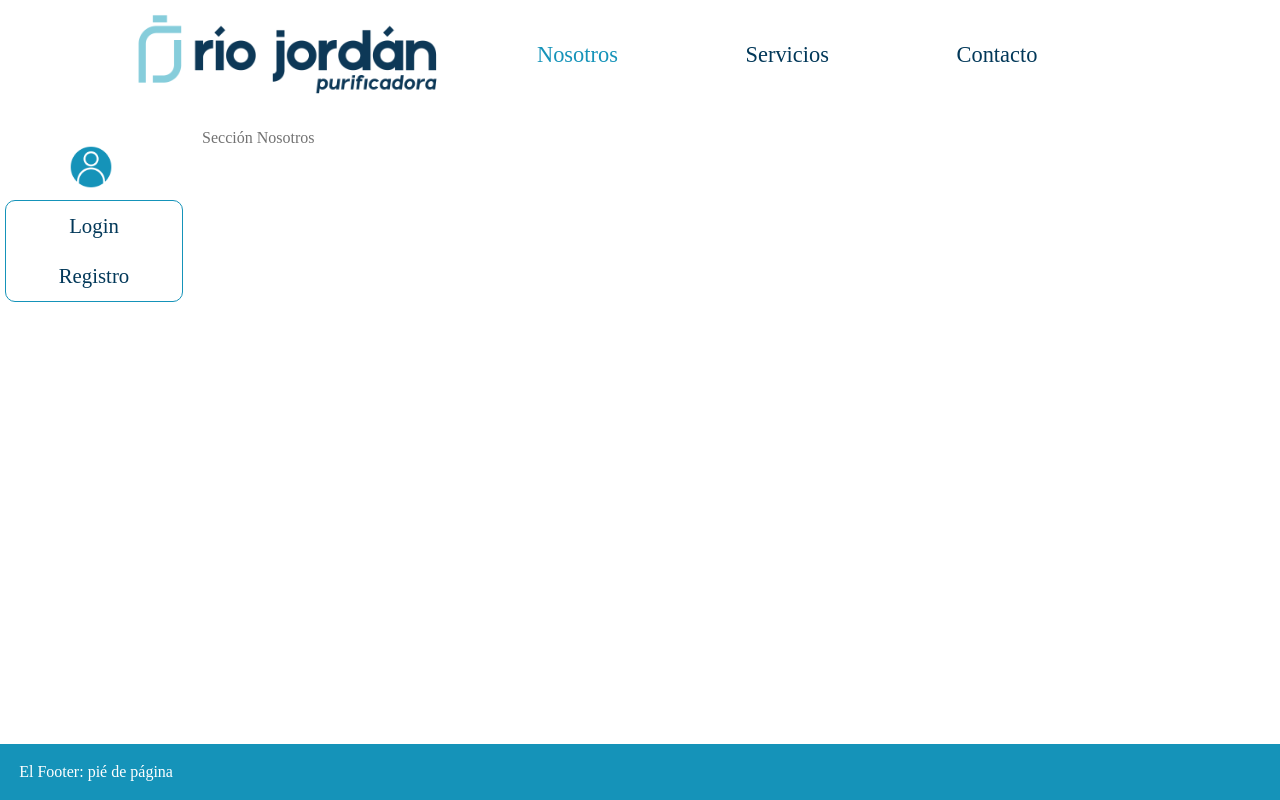
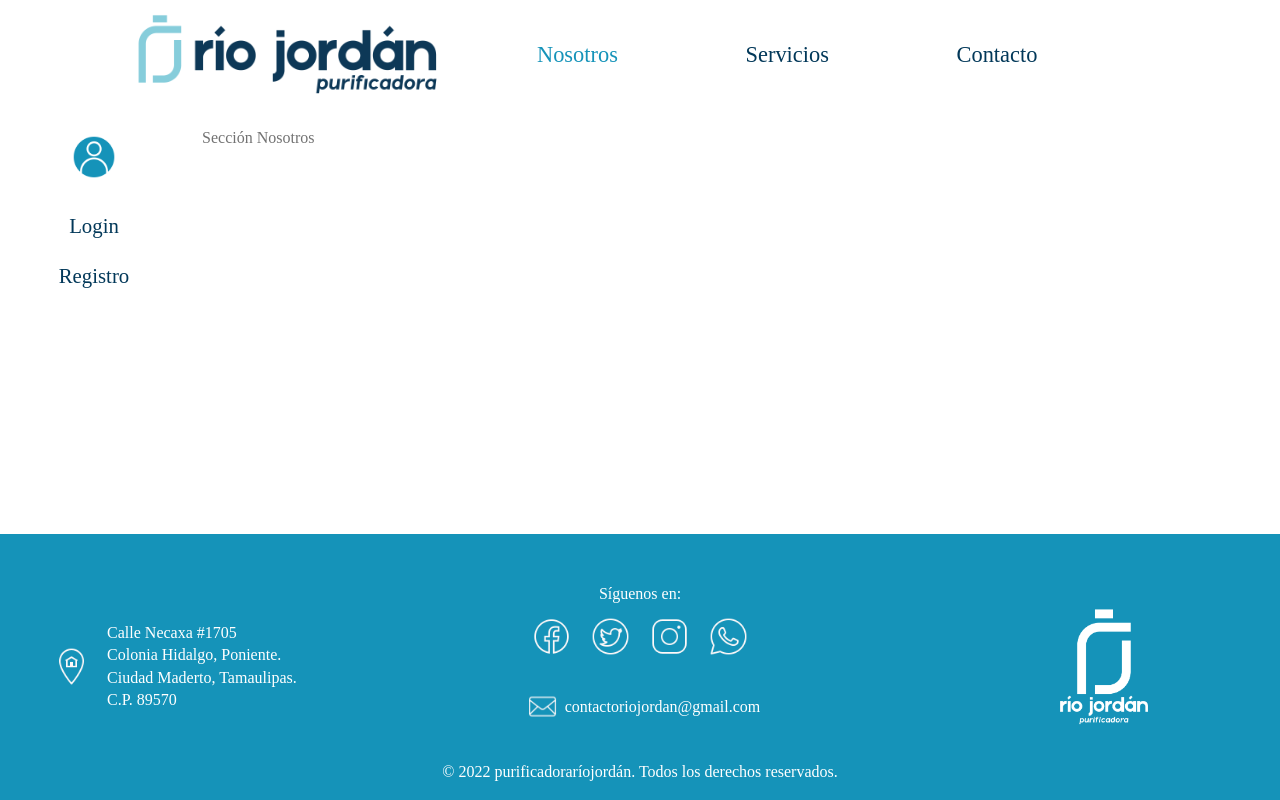
Before and after one commit to JustLearningMX/purificadora, a PHP site: page / in a window 1280 px wide. Run offline with PHP 8.4, Linux system fonts and the light colour scheme.

Commit message:
Avances en sección Footer

```diff
--- a/index.html
+++ b/index.html
@@ -93,7 +93,36 @@
 
     <!-- Pie de página -->
     <footer id="footer">
-
+        <section class="areaDireccion">
+            <img class="iconAddress" src="./source/assets/icons/iconAddress.png" alt="icono-direccion">
+            <div>
+                <p> Calle Necaxa #1705 </p>
+                <p> Colonia Hidalgo, Poniente. </p>
+                <p> Ciudad Maderto, Tamaulipas. </p>
+                <p> C.P. 89570 </p>
+            </div>
+        </section>
+        <section class="areaRedesSociales">
+            <p> Síguenos en: </p>
+            <div class="iconosContenedor">
+                <img src="./source/assets/icons/iconFacebook.png" alt="icono-facebook" class="imagenesIconos">
+                <img src="./source/assets/icons/iconTwitter.png" alt="icono-twitter" class="imagenesIconos">
+                <img src="./source/assets/icons/iconInstagram.png" alt="icono-instagram" class="imagenesIconos">
+                <img src="./source/assets/icons/iconWhatsapp.png" alt="icono-whatsapp" class="imagenesIconos">
+            </div>
+            <!-- <p> Contáctanos: </p> -->
+            <div class="iconosContactanos">
+                <img src="./source/assets/icons/iconEmail.png" alt="icono-email" class="imagenesIconos"> contactoriojordan@gmail.com
+            </div>
+        </section>
+        <section class="areaDerechos">
+            <p>
+                © 2022 purificadoraríojordán. Todos los derechos reservados.
+            </p>
+        </section>
+        <section class="logoFooter">
+            <img class="logoBotellon" src="./source/assets/logo-footer.png" alt="logo-purificadora">
+        </section>
     </footer>
 </body>
 </html>
--- a/source/components/footer.js
+++ b/source/components/footer.js
@@ -2,7 +2,7 @@
  * Construye el FOOTER de la página
  */
 
-const footer = document.querySelector('#footer');
-const p = document.createElement('p');
-p.textContent = 'El Footer: pié de página';
-footer.appendChild(p);
+// const footer = document.querySelector('#footer');
+// const p = document.createElement('p');
+// p.textContent = 'El Footer: pié de página';
+// footer.appendChild(p);
--- a/source/css/footer.css
+++ b/source/css/footer.css
@@ -3,4 +3,94 @@
     background-color: var(--second-bg-color);
     color: var(--second-text-color);
     padding: 1.2rem;
+    display: grid;
+    grid-template:
+    "areaDireccion areaDireccion"     auto
+    "areaRedesSociales areaRedesSociales" auto
+    "areaDerechos logoFooter" auto / 1fr auto;
 }
+
+.areaDireccion{
+    /* border: 1px solid crimson; */
+    grid-area: areaDireccion;
+    display: flex;
+    justify-content: center;
+    align-items: center;
+    padding: 2rem 1.2rem;
+    line-height: 1.4rem;
+}
+
+.iconAddress{
+    width: 55px;
+    padding-right: 1rem;
+}
+
+.areaRedesSociales{
+    grid-area: areaRedesSociales;
+    /* border: 1px solid fuchsia; */
+    display: flex;
+    flex-direction: column;
+    justify-content: center;
+    align-items: center;
+    padding: 2rem 1.2rem;
+    /* padding-top: 0; */
+}
+
+.areaRedesSociales > p{
+    padding-bottom: .3rem;
+}
+
+.imagenesIconos{
+    width: 55px;
+    padding: .6rem .5rem;
+    cursor: pointer;
+}
+
+.iconosContactanos{
+    display: flex;
+    justify-content: center;
+    align-items: center;
+    padding-top: .8rem;
+}
+
+.iconosContactanos > img {
+    width: 45px;
+}
+
+.areaDerechos{
+    grid-area: areaDerechos;
+    /* border: 1px solid green; */
+    display: flex;
+    flex-direction: column;
+    align-items: center;
+    justify-content: center;
+}
+
+.logoFooter{
+    grid-area: logoFooter;
+    /* border: 1px solid floralwhite; */
+}
+
+.logoBotellon{
+    /* border: 1px solid crimson; */
+    width: 50px;
+}
+/* Diseño para tablets y pc-laptops */
+@media screen and (min-width: 650px){
+    #footer{
+        grid-template:
+        "areaDireccion areaRedesSociales logoFooter" auto
+        "areaDireccion areaDerechos logoFooter" auto / .5fr 1fr .5fr;
+    }
+
+    .logoFooter{
+        display: flex;
+        justify-content: center;
+        align-items: center;
+    }
+
+    .logoBotellon{
+        /* border: 1px solid crimson; */
+        width: 120px;
+    }
+}
--- a/source/css/navbar.css
+++ b/source/css/navbar.css
@@ -20,7 +20,7 @@
     flex-direction: column; /*Los acomoda uno debajo del otro*/
     margin: 0;
     background-color: var(--main-bg-color);
-    position: fixed;
+    position: absolute;
     top: 80px; /*De acuerdo al alto del elemento anterior*/
     left: 100%;/*Opciones de menú fuera de pantalla*/
     transition: left 0.3s;
@@ -70,7 +70,7 @@
     border-radius: 10px;
     list-style: none;
     background-color: var(--main-bg-color);
-    position: fixed;
+    position: absolute;
     top: 80px; /*De acuerdo al alto del elemento anterior calc(80px - 50%)*/
     left: 100%;/*Opciones de menú fuera de pantalla*/
     transition: left 0.3s;
@@ -104,7 +104,7 @@
 
 .nav-menu-user_visible{
     /* top: 80px; */
-    left: 68%;
+    left: 72%;
     transition: 0.3s;
 }
 
@@ -134,7 +134,7 @@
 
     .nav-menu-user_visible{
         /* top: 80px; */
-        left: 80%;
+        left: 77%;
         /* transition: 0.3s; */
     }
 }
@@ -145,18 +145,12 @@
         /* border: 1px solid blue; */
         grid-area: navbar;
         display: flex;
-        justify-content: center;
+        justify-content:left;
+
         align-items: flex-start;
         width: 100%;
-        position: relative;
+        position: absolute;
         /* margin-left: 1px; */
-    }
-
-    .navbar-icons{
-        /* border: 1px solid blue; */
-        width: 50px;
-        margin-top: 2rem;
-        cursor:auto;
     }
 
     /* Menú principal */
@@ -195,11 +189,21 @@
     *Menú del usuario**
     ******************/
 
+    .navbar-icons{
+        position: relative;
+        /* border: 1px solid blue; */
+        width: 50px;
+        margin-top: 2rem;
+        cursor:auto;
+        top: 100px;
+        left: 69px;
+    }
+
     .subMenuUser{
         /* border: 1px solid green; */
-        background-color: var(--main-bg-color);
-        position: absolute;
-        top: 90px; /*De acuerdo al alto del elemento anterior*/
+        border: none;
+        position: relative;
+        top: 115px;
         left: 0;
         width: 178px;
         margin-left: 5px;
@@ -212,7 +216,7 @@
     }
 
     .nav-menu-user_visible{
-        top: 90px;
+        top: 115px;
         transition: 0;
     }
 }
```
Also changed, not shown: source/css/puntoDeVenta.css (+5 -118 lines), source/assets/icons/iconAddress.png (added), source/assets/icons/iconEmail.png (added), source/assets/icons/iconFacebook.png (added), source/assets/icons/iconInstagram.png (added), source/assets/icons/iconTwitter.png (added), source/assets/icons/iconWhatsapp.png (added), source/assets/logo-footer.png (added).
